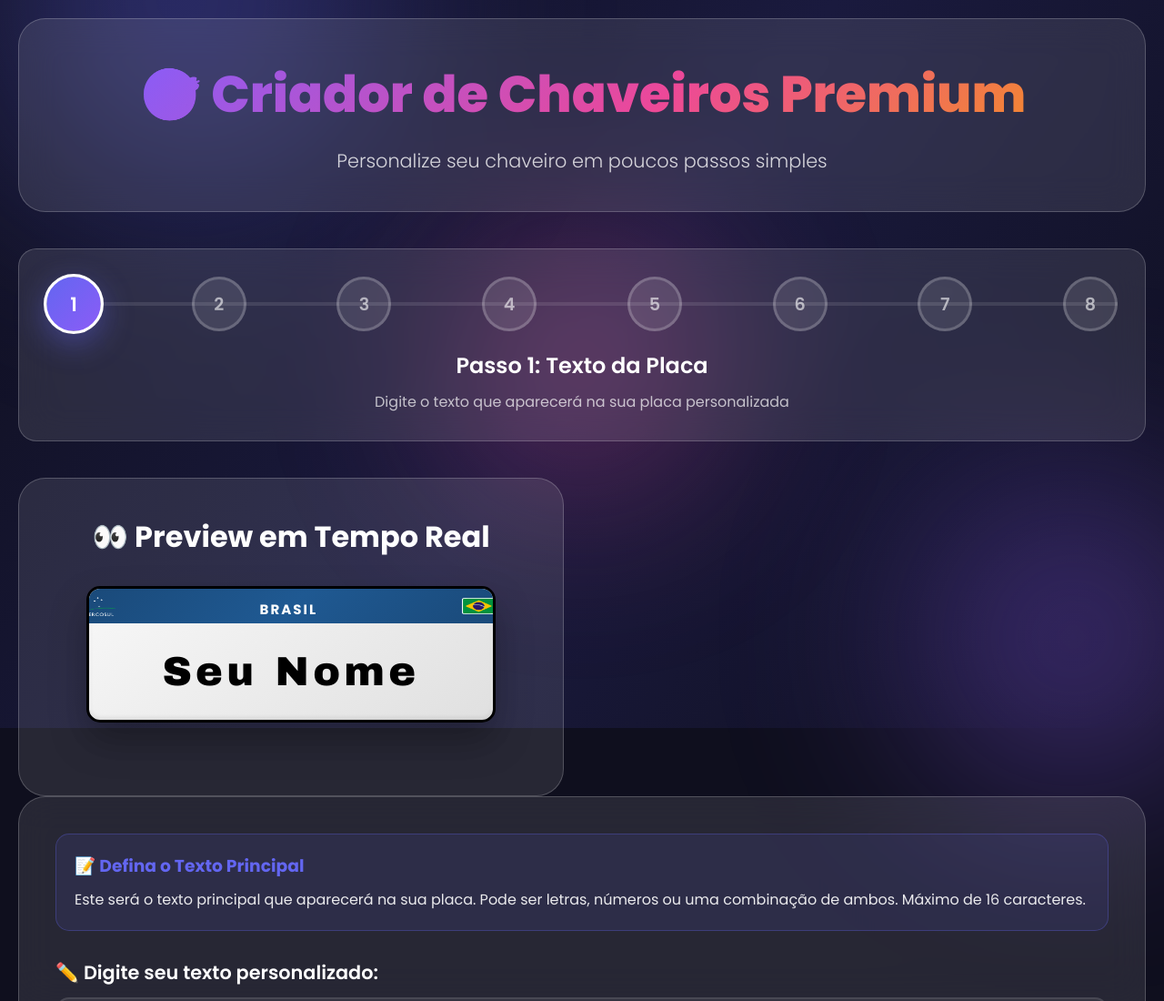
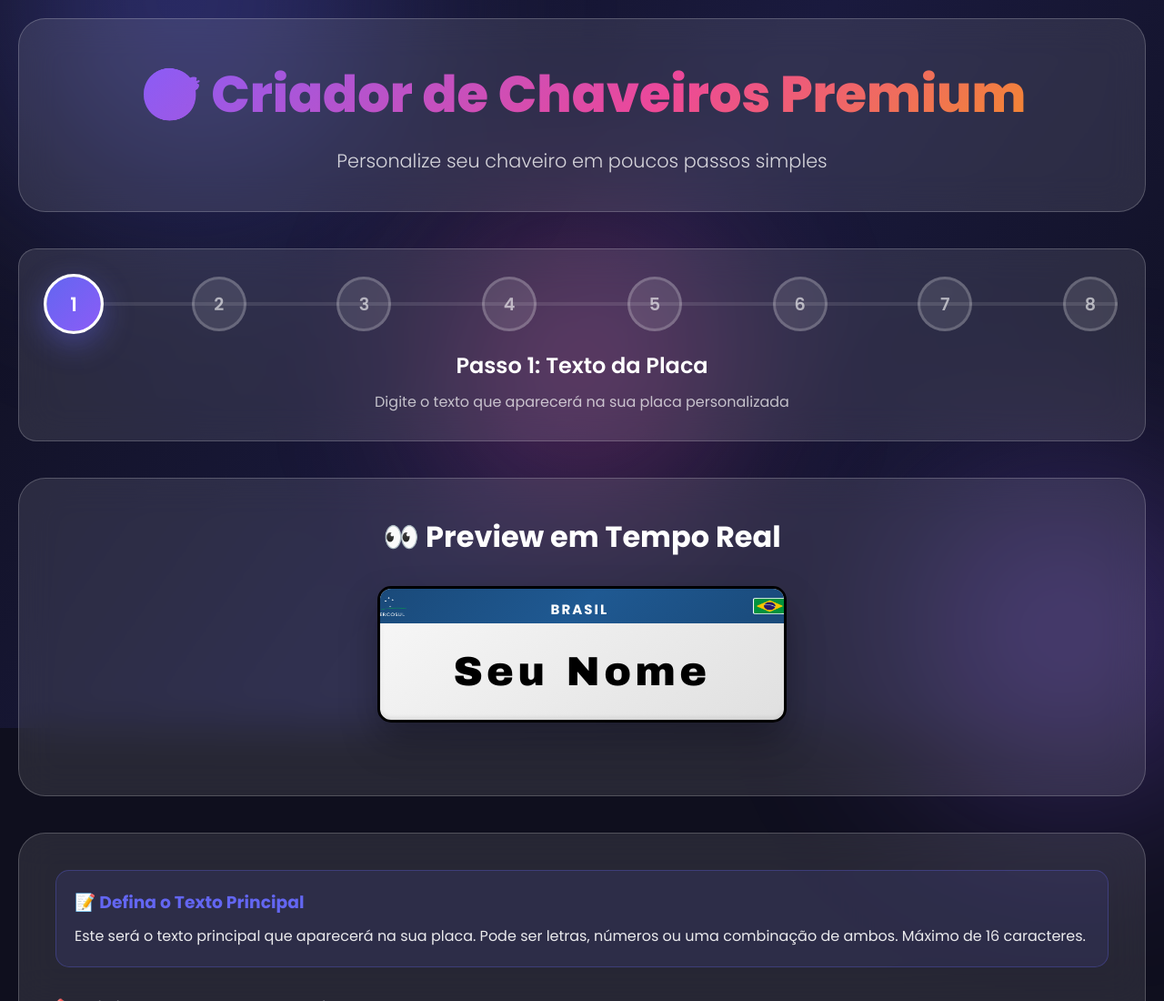
Before and after one commit to playersnaarea22/chaveiro1.6, a plain HTML site: page index.html in a window 1280 px wide. Shown: the top 1100 px of the page at 91% size. Drawn offline with nearby package versions, Linux system fonts and the light colour scheme.

Commit message:
Update index.html

```diff
--- a/index.html
+++ b/index.html
@@ -230,12 +230,6 @@
         }
 
         /* Main Content */
-        .main-content {
-            display: grid;
-            grid-template-columns: 1fr 1fr;
-            gap: 40px;
-            animation: fadeIn 1s ease-out 0.4s both;
-        }
 
         @keyframes fadeIn {
             from { opacity: 0; transform: translateY(30px); }
@@ -254,6 +248,7 @@
             align-items: center;
             position: relative;
             overflow: hidden;
+            margin-bottom: 40px;
         }
 
         .preview-title {
```
